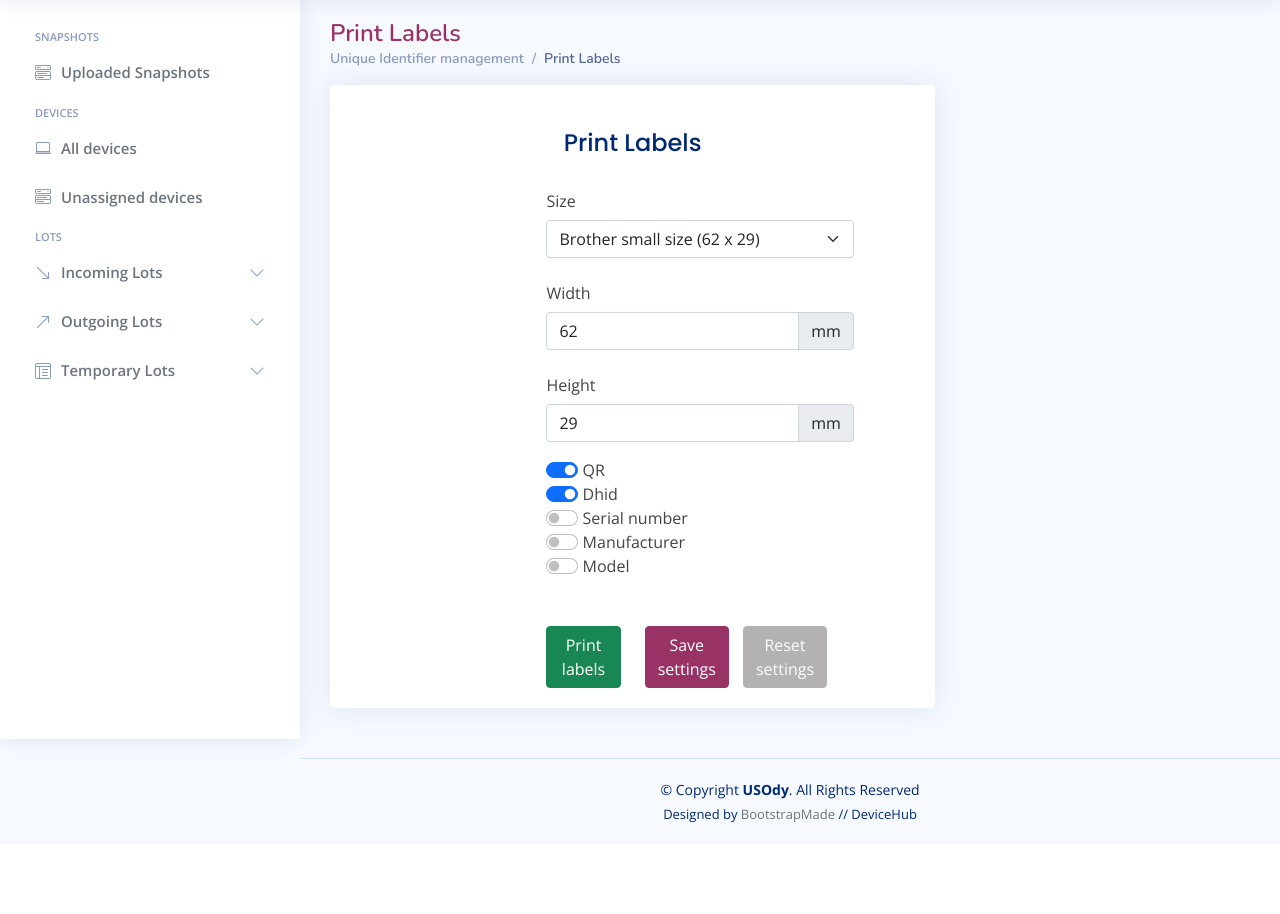
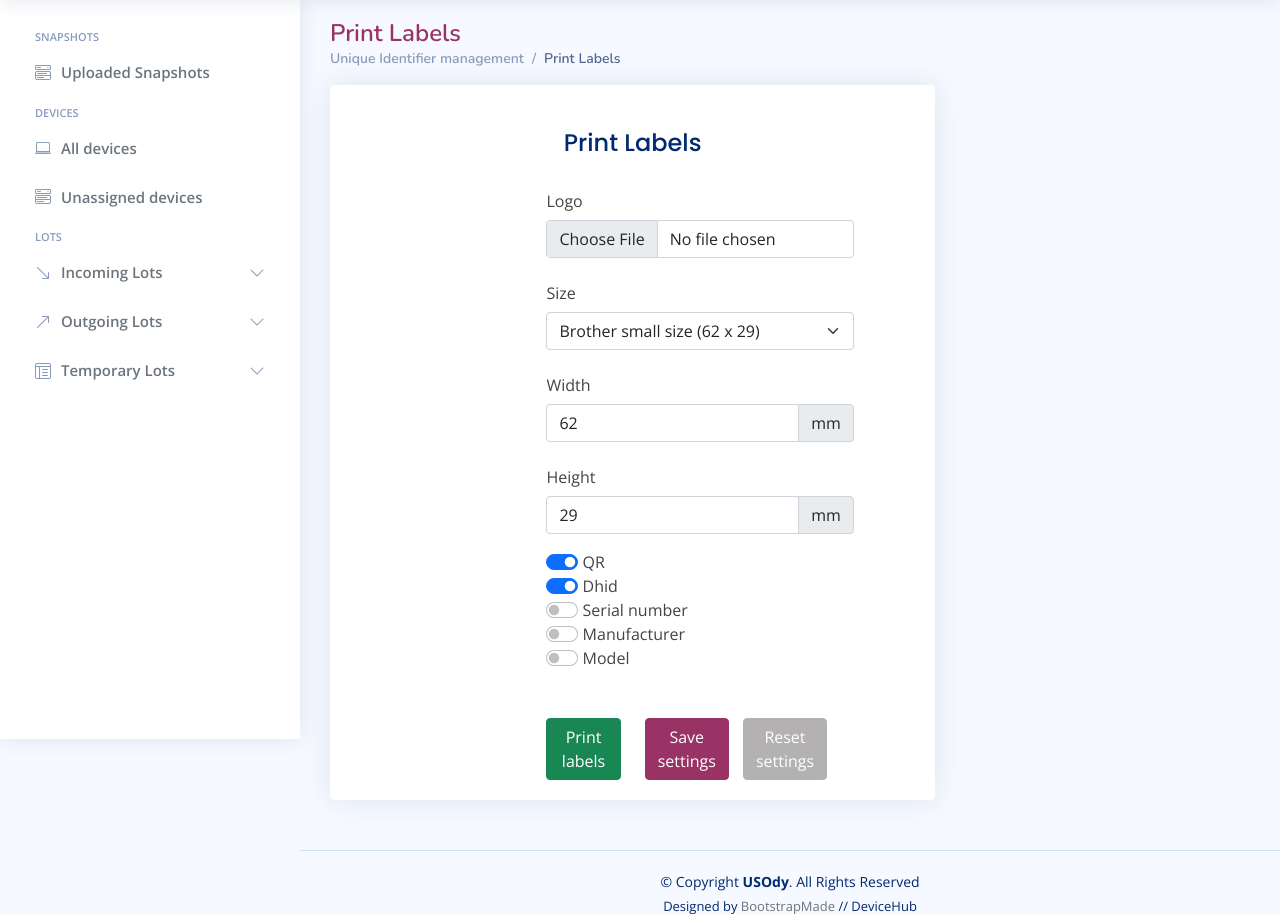
Before and after one commit to eReuse/devicehub-teal, a Python web app: template ereuse_devicehub/templates/labels/print_labels.html in a window 1280 px wide. Shown: the part 61-975 px from the top of the page. Before the commit the page ends 884 px from the top, so only its background shows below. Run offline with Jinja, Linux system fonts and the light colour scheme; the template is opened without the code that fills it, so the values that code supplies are empty; some libraries are stand-ins or nearby versions.

Commit message:
add upload logo in template

```diff
--- a/ereuse_devicehub/templates/labels/print_labels.html
+++ b/ereuse_devicehub/templates/labels/print_labels.html
@@ -67,6 +67,12 @@
                 <div class="col-1">
                 </div>
                 <div class="col label">
+                  <label class="col-form-label col-sm-2">Logo</label>
+                  <div class="col-sm-10">
+                    <div class="input-group mb-3">
+                      <input class="form-control" id="width-tag" name='width-tag' type="file" value="62" min="52" max="300" />
+                    </div>
+                  </div>
                   <label class="col-form-label col-sm-2">Size</label>
                   <div class="col-sm-10">
                     <div class="input-group mb-3">
```
